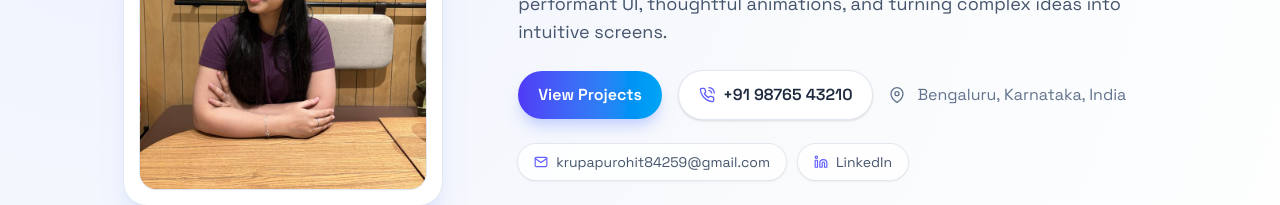
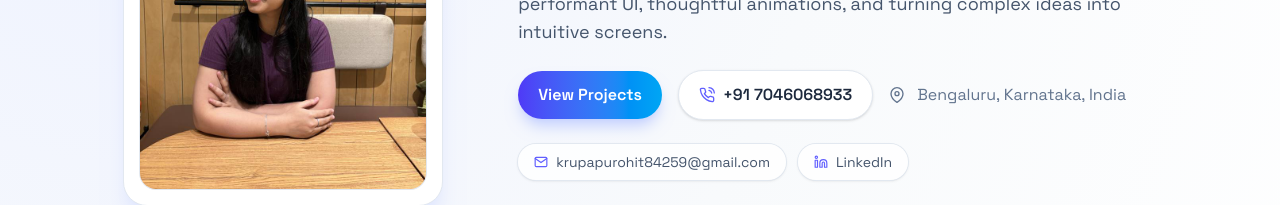
Before and after one commit to krupspurohit/krupspurohit.github.io, a React (Vite) app: page / in a window 1280 px wide. Shown: the part 366-571 px from the top of the page. Built offline with nearby package versions, Linux system fonts and the light colour scheme.

Commit message:
Update phone number in contactLinks

```diff
--- a/src/data/content.js
+++ b/src/data/content.js
@@ -78,7 +78,7 @@ export const projects = [
 export const contactLinks = {
   email: 'krupapurohit84259@gmail.com',
   linkedin: 'https://linkedin.com/in/krupapurohit',
-  phone: '+91 98765 43210',
+  phone: '+91 7046068933',
   location: 'Bengaluru, Karnataka, India',
 }
 
```
